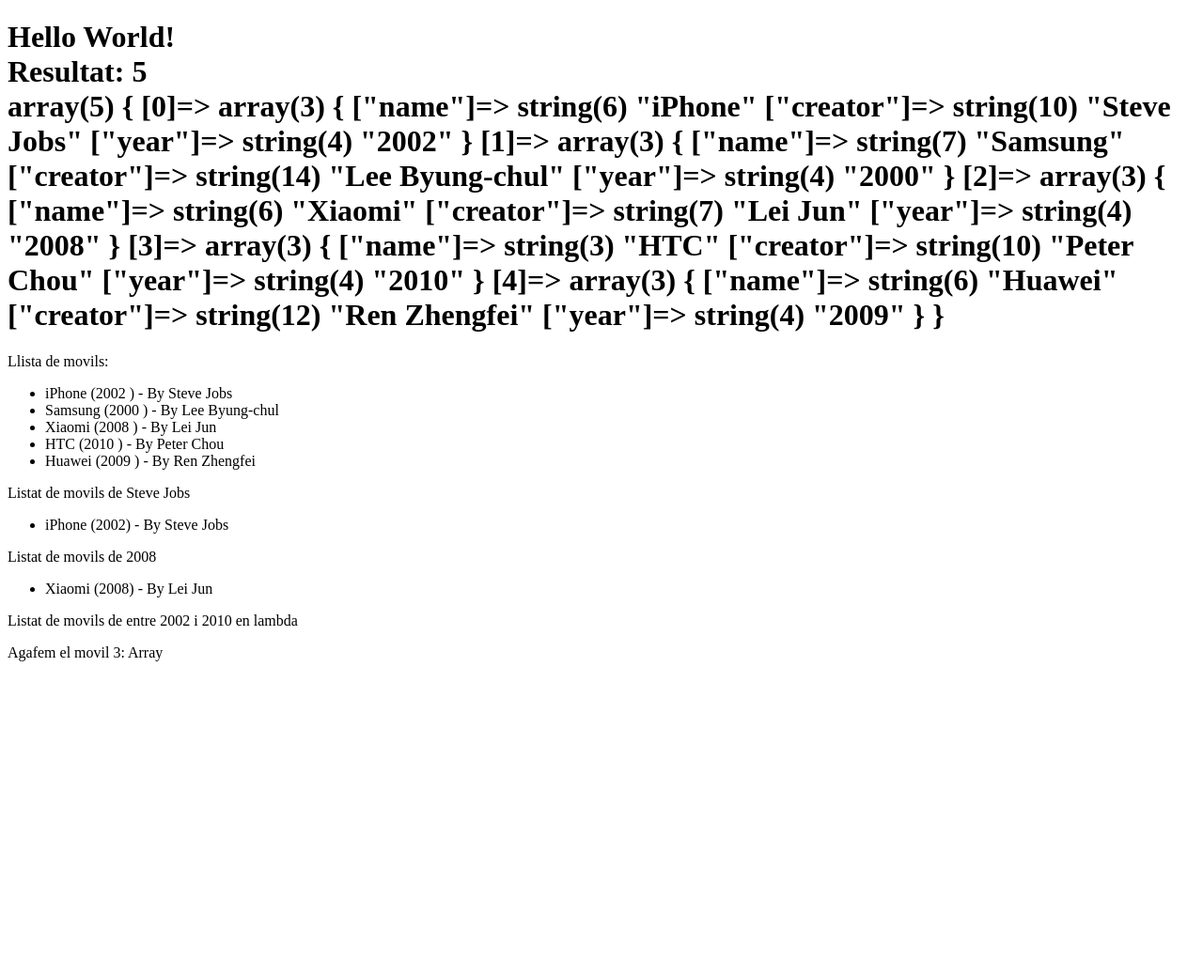
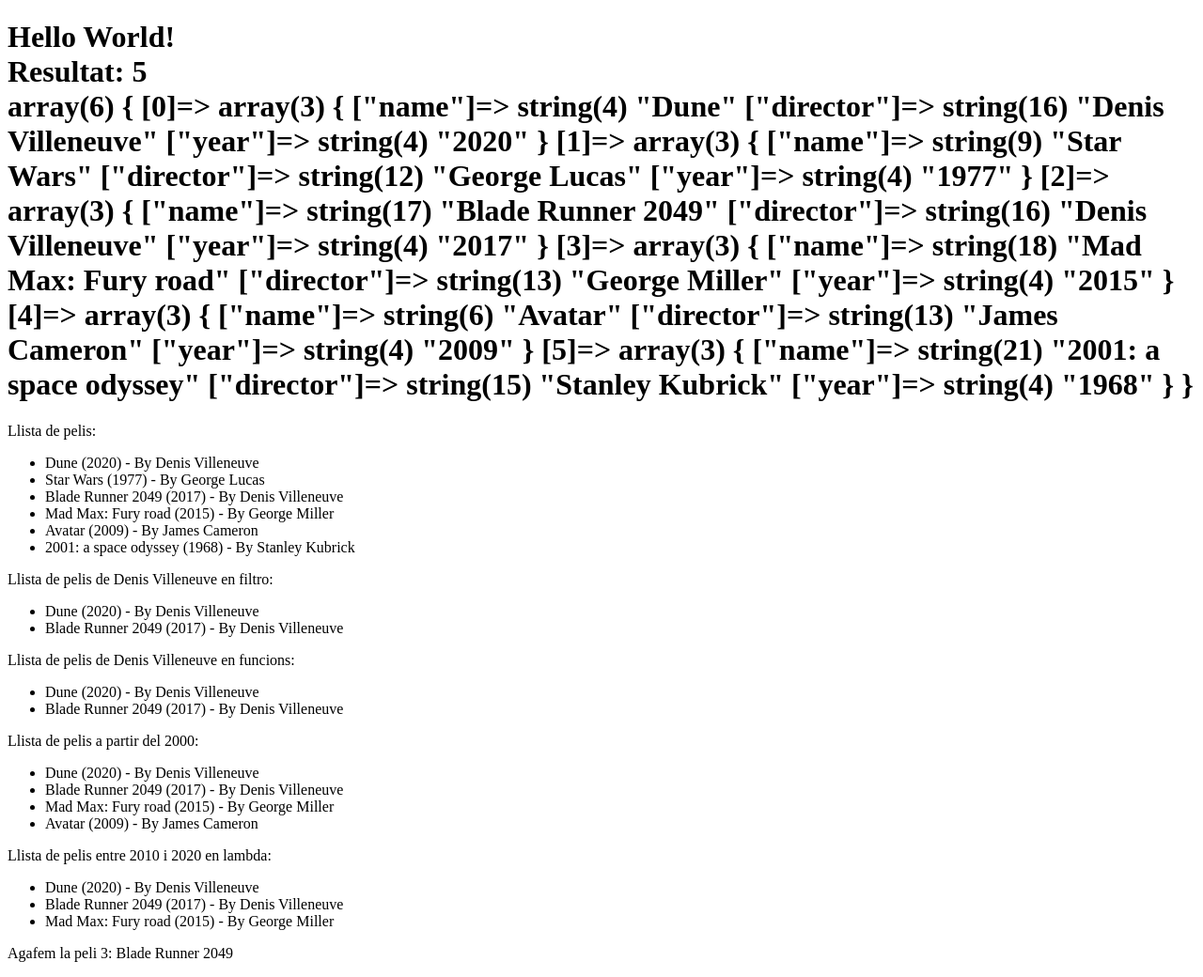
Before and after one commit to MarcLlaoLopez/phpTinkering, a PHP site: page / in a window 1280 px wide. Shown: the whole page at 94% size. Before the commit the page ends 704 px from the top, so only its background shows below. Run offline with PHP 8.4, Linux system fonts and the light colour scheme; data that the repository does not hold is empty.

Commit message:
.gitignore

```diff
--- a/index.php
+++ b/index.php
@@ -12,92 +12,102 @@
     $a = 3;
     $b = 2;
     echo "Resultat: " . $a + $b . "<br>";
-//                $movils = [
-//                    "iPhone",
-//                    "Samsung",
-//                    "Xiaomi",
-//                    "HTC",
-//                    "Huawei"
+    //                $films = [
+    //                        "Dune",
+    //                        "Star Wars",
+    //                        "Blade Runner 2049",
+    //                        "Mad Max: Fury road",
+    //                        "Avatar",
+    //                        "2001: a space odyssey"
     //                ];
-            $movils = [
+    $films = [
         [
-                    "name" => "iPhone",
-                    "creator" => "Steve Jobs",
-                    "year" => "2002"
+            "name" => "Dune",
+            "director" => "Denis Villeneuve",
+            "year" => "2020",
         ],   [
-                    "name" => "Samsung",
-                    "creator" => "Lee Byung-chul",
-                    "year" => "2000"
-                ],   [
-
-                    "name" => "Xiaomi",
-                    "creator" => "Lei Jun",
-                    "year" => "2008"
-                ],   [
-                    "name" => "HTC",
-                    "creator" => "Peter Chou",
-                    "year" => "2010"
-                ],   [
-                    "name" => "Huawei",
-                    "creator" => "Ren Zhengfei",
-                    "year" => "2009"
+            "name" => "Star Wars",
+            "director" => "George Lucas",
+            "year" => "1977",
+        ], [
+            "name" => "Blade Runner 2049",
+            "director" => "Denis Villeneuve",
+            "year" => "2017",
+        ], [
+            "name" => "Mad Max: Fury road",
+            "director" => "George Miller",
+            "year" => "2015",
+        ], [
+            "name" => "Avatar",
+            "director" => "James Cameron",
+            "year" => "2009",
+        ], [
+            "name" => "2001: a space odyssey",
+            "director" => "Stanley Kubrick",
+            "year" => "1968",
         ]
     ];
-            var_dump($movils);
+    var_dump($films);
 
-            function filterByCreator($movils, $creator)
-            {
-                $filteredCreators = [];
-                foreach ($movils as $movil) {
-                    if ($movil["creator"] == $creator) {
-                        $filteredCreators[] = $movil;
+    function filterByDirector($films, $director) {
+        $filteredDirectors = [];
+        foreach ($films as $film) {
+            if ($film["director"] === $director) {
+                $filteredDirectors[] = $film;
             }
         }
-                return $filteredCreators;
+        return $filteredDirectors;
+    }
+    //buscar les pelis a partir del 2000
+    function filterByYear($films) {
+        $filteredDirectors = [];
+        foreach ($films as $film) {
+            if ($film["year"] >= 2000) {
+                $filteredDirectors[] = $film;
+            }
+        }
+        return $filteredDirectors;
     }
 
-            function filterByYear($movils, $year)
-            {
-                $filteredYears = [];
-                foreach ($movils as $movil) {
-                    if ($movil["year"] == $year) {
-                        $filteredYears[] = $movil;
-                    }
-                }
-                return $filteredYears;
-                }
+    $filteredFilms = array_filter($films, function ($film) {
+        return $film["year"] >= 2010 && $film["year"] <= 2020;
+    });
 
-
-            $filteredMovils = array_filter($movils, function ($movil) {
-                return $film["year"] >= 2000 && $film["year"] >= 2008;
-            });
     ?>
 
 </h1>
-        <p>Llista de movils:</p>
+<p>Llista de pelis:</p>
 <ul>
-            <?php foreach ($movils as $movil) : ?>
-                <li><?= $movil['name'] ?> (<?= $movil['year'] ?> ) - By <?= $movil['creator'] ?></li>
+    <?php foreach ($films as $film) : ?>
+        <li><?= $film['name'] ?> (<?= $film['year'] ?>) - By <?= $film['director'] ?></li>
     <?php endforeach; ?>
 </ul>
-        <p>Listat de movils de Steve Jobs</p>
+<p>Llista de pelis de Denis Villeneuve en filtro:</p>
 <ul>
-            <?php foreach (filterByCreator($movils, "Steve Jobs") as $movil) : ?>
-                <li><?= $movil['name'] ?> (<?= $movil['year'] ?>) - By <?= $movil['creator'] ?></li>
+    <?php foreach ($films as $film) : ?>
+        <?php if ($film["director"] === "Denis Villeneuve") : ?>
+            <li><?= $film['name'] ?> (<?= $film['year'] ?>) - By <?= $film['director'] ?></li>
+        <?php endif; ?>
     <?php endforeach; ?>
 </ul>
-        <p>Listat de movils de 2008</p>
+<p>Llista de pelis de Denis Villeneuve en funcions:</p>
 <ul>
-            <?php foreach (filterByYear($movils, "2008") as $movil) : ?>
-                <li><?= $movil['name'] ?> (<?= $movil['year'] ?>) - By <?= $movil['creator'] ?></li>
+    <?php foreach (filterByDirector($films, "Denis Villeneuve") as $film) : ?>
+        <li><?= $film['name'] ?> (<?= $film['year'] ?>) - By <?= $film['director'] ?></li>
     <?php endforeach; ?>
 </ul>
-        <p>Listat de movils de entre 2002 i 2010 en lambda</p>
+<p>Llista de pelis a partir del 2000:</p>
 <ul>
-            <?php foreach ($filteredMovils as $movil) : ?>
-                <li><?= $movil['name'] ?> (<?= $movil['year'] ?>) - By <?= $movil['creator'] ?></li>
+    <?php foreach (filterByYear($films) as $film) : ?>
+        <li><?= $film['name'] ?> (<?= $film['year'] ?>) - By <?= $film['director'] ?></li>
     <?php endforeach; ?>
 </ul>
-    <p> Agafem el movil 3: <?= $movils[2] ?></p>
+<p>Llista de pelis entre 2010 i 2020 en lambda:</p>
+<ul>
+    <?php foreach ($filteredFilms as $film) : ?>
+        <li><?= $film['name'] ?> (<?= $film['year'] ?>) - By <?= $film['director'] ?></li>
+    <?php endforeach; ?>
+</ul>
+<p> Agafem la peli 3: <?= $films[2]['name'] ?></p>
 </body>
 </html>
```
Also changed, not shown: 1 other file. Lines whose indentation alone changed are shown as unchanged.
